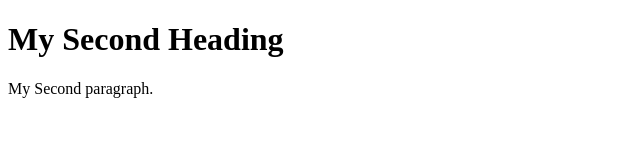
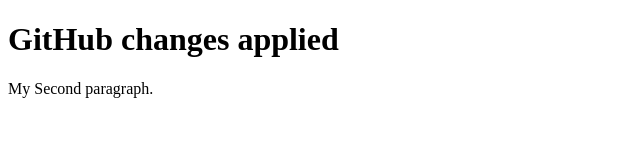
Before and after one commit to hector-catiel-omnitracs/git-demo, a plain HTML site: page web/index.html in a window 1280 px wide. Shown: the whole page, without its empty margins (0-640 px from the left). Drawn offline with Linux system fonts and the light colour scheme.

Commit message:
Index update remotely

```diff
--- a/web/index.html
+++ b/web/index.html
@@ -2,7 +2,7 @@
 <html>
 <body>
 
-<h1>My Second Heading</h1>
+<h1>GitHub changes applied</h1>
 <p>My Second paragraph.</p>
 
 </body>
```
